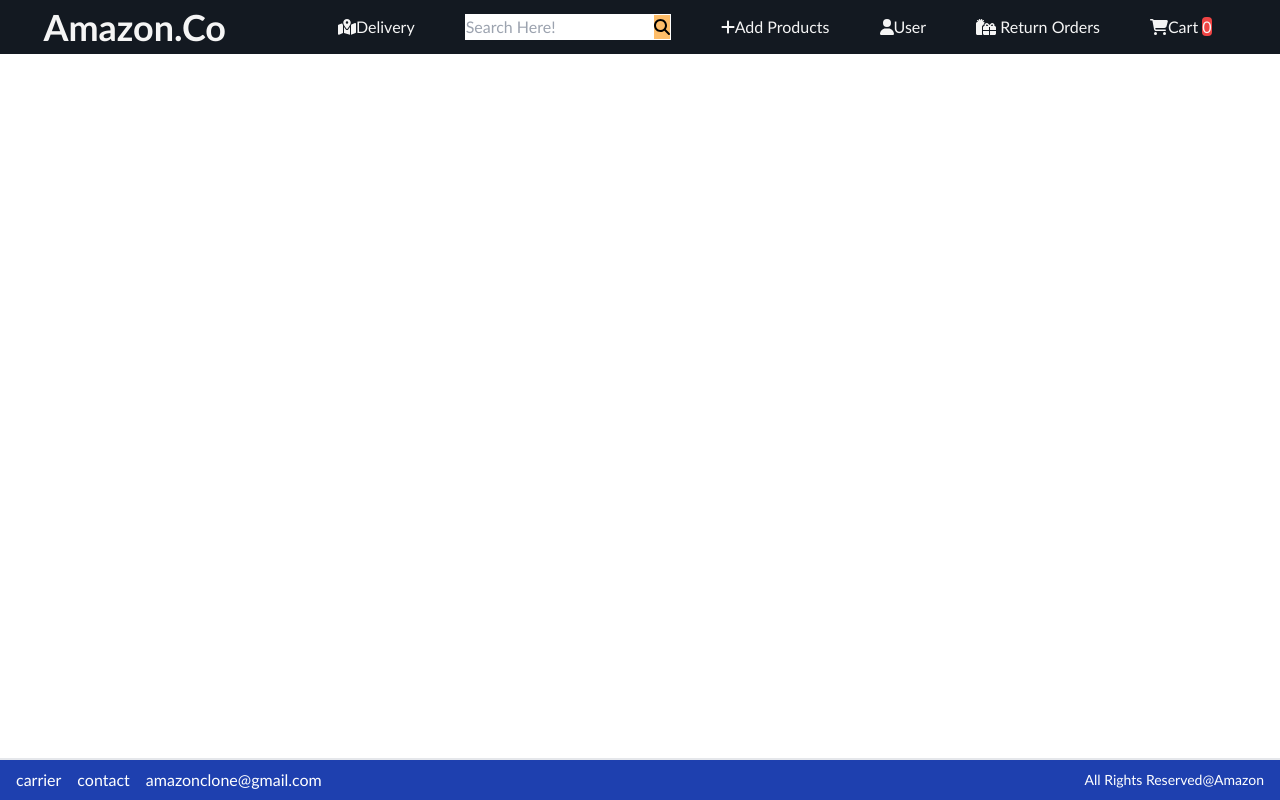
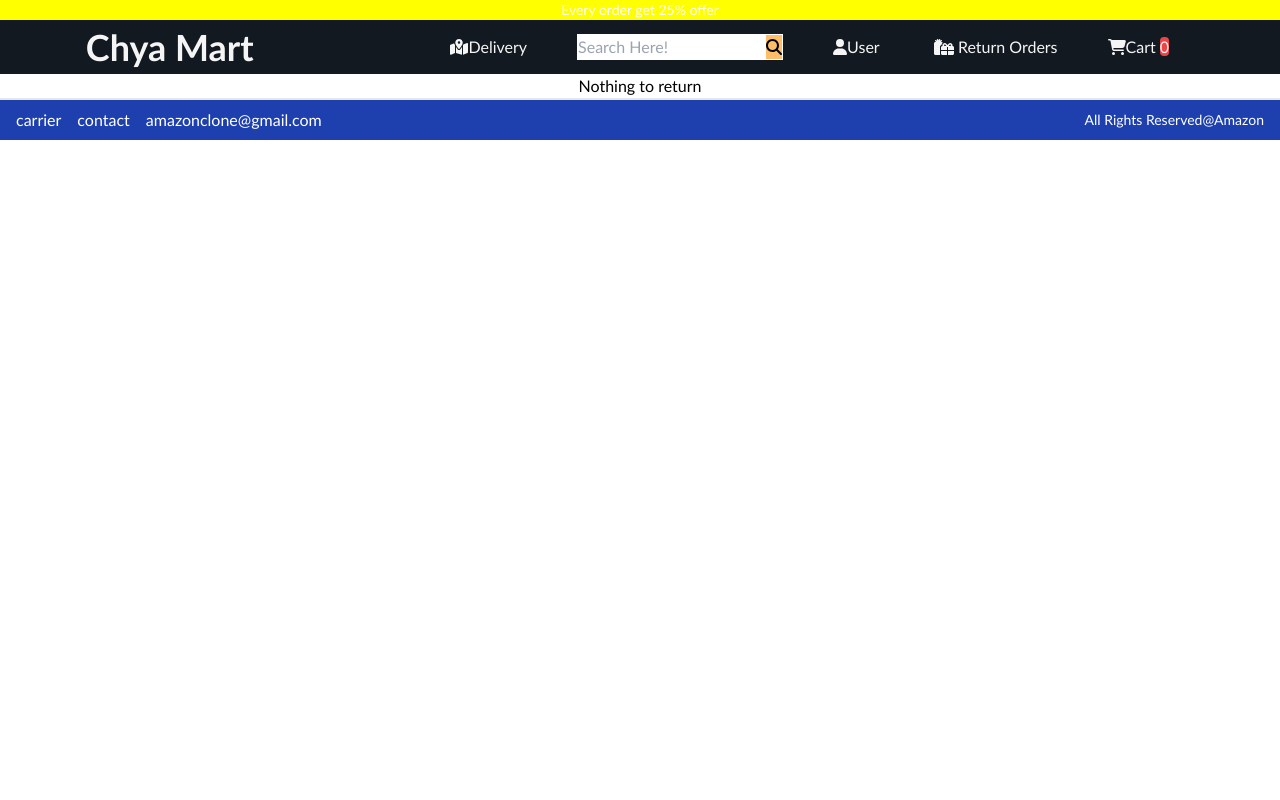
Before and after one commit to Gavaskar0543/amazon-cart, a React (Create React App) app in the folder cart/: page /return in a window 1280 px wide. Built offline with nearby package versions, Linux system fonts and the light colour scheme; no server answers.

Commit message:
new top nav and background added

```diff
--- a/cart/src/Components/App.js
+++ b/cart/src/Components/App.js
@@ -4,10 +4,11 @@
 import Home from "../Pages/Home";
 import Cart from '../Pages/Cart';
 import Footer from '../Components/Footer';
-import AddProduct from '../Pages/AddProducts';
 import { productFromDB } from '../api';
 import ShowProduct from '../Pages/ShowProduct';
 import { ADD_PRODUCTS, addProducts } from '../Action';
+import ReturnOrderPage from '../Pages/ReturnOrderPage';
+import Topnav from './TopNav';
 class App extends React.Component{
 
   componentDidMount(){
@@ -46,11 +47,12 @@
   return(
 
   <>
+  <Topnav/>
   <Navbar store={this.props.store}/>
   <Routes>
   <Route path="/" element={<Home store={this.props.store}/>} />
-  <Route path="/addproduct" element={<AddProduct store={this.props.store}  />} />
   <Route path="/cart" element={<Cart store={this.props.store} />} />
+  <Route path="/return" element={<ReturnOrderPage/>} />
   <Route path="/product/:id" element={<ShowProduct store={this.props.store} dispatch={this.props.store.dispatch}/>} />
   </Routes>
   <Footer/>
--- a/cart/src/Components/Footer.js
+++ b/cart/src/Components/Footer.js
@@ -2,7 +2,7 @@
     return(
         <>
        <div>
-       <div class="fixed bottom-0 w-full bg-blue-800 border-t-2 border-border-2">
+       <div class="w-full bg-blue-800 border-t-2 border-border-2">
     <div class="flex justify-between items-center px-4 py-2">
         <ul class="flex space-x-4 text-white">
             <li>carrier</li>
--- a/cart/src/Components/Navbar.js
+++ b/cart/src/Components/Navbar.js
@@ -23,7 +23,7 @@
     <OuterDiv  style={{backgroundColor:"rgb(19,25,33)",color:"whitesmoke"}}  className="sticky top-0 capitalize ">
         <div className='logo'>
         <Link to='/'>
-          Amazon.co
+         Chya Mart
                 </Link>
         </div>
         <ul className={showMenu ? 'showMenu' : ''}>
@@ -33,11 +33,8 @@
                 <input type="text"  placeholder='Search Here!'/>
                 <button><FontAwesomeIcon icon={faSearch} /></button>
             </li>
-            <Link to='/addproduct'>
-            <li><FontAwesomeIcon icon={faAdd}/>Add Products</li>
-            </Link>
             <li><FontAwesomeIcon icon={faUser} />user</li>
-            <li><FontAwesomeIcon icon={faGifts}/> Return Orders</li>
+        <Link to="/return"> <li><FontAwesomeIcon icon={faGifts}/> Return Orders</li></Link>
             <Link to='/cart'>
             <li>
                 <FontAwesomeIcon icon={faCartShopping} />Cart <notify className='bg-red-500 rounded mb-4'>{cartCount}</notify></li>
--- /dev/null
+++ b/cart/src/Components/TopNav.js
@@ -0,0 +1,26 @@
+import { useEffect,useState } from "react";
+import styled from "styled-components"
+
+export default function Topnav(){
+    const [color,setColor] = useState('orangered');
+     let arr = ['yellow','orangered','greenyellow','blue'];
+    useEffect(()=>{
+        let index = 0;
+     setInterval(() => {
+        if(index < 4){
+            setColor(arr[index]);
+            index++;
+        }
+
+     },3000)
+     },[color])
+    return(
+        <>
+        <div style={{widht:"100vw",background:`${color}`,transition:"background 2s ease-in-out",backgroundAttachment:"fixed"}}>
+
+            <h5 className="text-center text-sm text-white">Every order get 25% offer</h5>
+
+        </div>
+        </>
+    )
+}
--- a/cart/src/Pages/AddProducts.js
+++ /dev/null
@@ -1,95 +0,0 @@
-import { useState } from "react";
-import { addnewPoduct } from "../Action";
-
-function AddProduct({store}){
-  const [title,setTitle] = useState('');
-  const [price,setPrice] = useState(0);
-  const [url,setUrl] = useState('');
-  const [id,setId] = useState(0);
-
-  const {list} = store.getState();
-  let length = list.length-1;
-  const handlePrice = (e)=>{
-    setPrice(e.target.value);
-  }
-  const handleTitle = (e)=>{
-    setTitle(e.target.value);
-  }
-  const handleUrl = (e)=>{
-    setUrl(e.target.value);
-  }
-  const handleSubmit = () => {
-    setId(id+1);
-
-    store.dispatch(addnewPoduct({
-      id:id,
-      title:title,
-      price:price,
-      image:url
-    }))
-
-    setUrl('');
-    setPrice(0);
-    setTitle('');
-
-  }
-    return(
-
-
-         <div>
-         <form className="max-w-sm mx-auto p-6 bg-white rounded shadow-md">
-  <div className="mb-4">
-    <label className="block text-gray-700 text-sm font-bold mb-2" for="title">
-      Title
-    </label>
-    <input
-      className="appearance-none border rounded w-full py-2 px-3 text-gray-700 leading-tight focus:outline-none focus:shadow-outline"
-      id="title"
-      type="text"
-      value={title}
-      placeholder="Enter Product Title"
-      onChange={handleTitle}
-    />
-  </div>
-  <div className="mb-6">
-    <label className="block text-gray-700 text-sm font-bold mb-2" for="price">
-      Price
-    </label>
-    <input
-      className="appearance-none border rounded w-full py-2 px-3 text-gray-700 leading-tight focus:outline-none focus:shadow-outline"
-      id="Price"
-      type="price"
-      value={price}
-      placeholder="Enter Price"
-      onChange={handlePrice}
-    />
-  </div>
-  <div className="mb-6">
-    <label className="block text-gray-700 text-sm font-bold mb-2" for="Quantity">
-    Image url
-    </label>
-    <input
-      className="appearance-none border rounded w-full py-2 px-3 text-gray-700 leading-tight focus:outline-none focus:shadow-outline"
-      id="Quantity"
-      type="text"
-      value={url}
-      placeholder="Enter url!"
-      onChange={handleUrl}
-    />
-  </div>
-  <div className="flex items-center justify-between">
-    <button
-      className="bg-blue-500 hover:bg-blue-700 text-white font-bold py-2 px-4 rounded focus:outline-none focus:shadow-outline"
-      type="button"
-      onClick={handleSubmit}
-    >
-      Add to Go!
-    </button>
-
-         </div>
-         </form>
-        </div>
-
-    )
-}
-export default AddProduct;
--- a/cart/src/Pages/Home.js
+++ b/cart/src/Pages/Home.js
@@ -6,8 +6,11 @@
    const{list} = store.getState();
    const {userAdded} = store.getState();
 
-    return(
+   return(
         <>
+        <BackGround>
+
+        </BackGround>
        <HomeLayout className="mt-2">
         <h2 className="text-3xl ml-4">Recomended category</h2>
         <StyledDiv>
@@ -21,6 +24,16 @@
     );
 }
 
+
+const BackGround = Styled.div`
+width:100vw;
+height:50vh;
+background-image:url('https://aryas.fashion/resource/public/website_files/img/bhty-outwsedy-oi.jpg');
+background-repeat:no-repeat;
+background-position:center;
+background-size:contain;
+background-attachment:fixed;
+`
 const HomeLayout = Styled.div`
 width:95%;
 `
--- /dev/null
+++ b/cart/src/Pages/ReturnOrderPage.js
@@ -0,0 +1,7 @@
+export default function ReturnOrderPage(){
+
+
+    return(
+        <h1 className="text-center">Nothing to return</h1>
+    )
+}
--- a/cart/src/index.css
+++ b/cart/src/index.css
@@ -1,3 +1,8 @@
+*{
+    margin: 0;
+    padding:0;
+    scroll-behavior: smooth;
+}
 #navbar{
     color:blue;
 }
```
